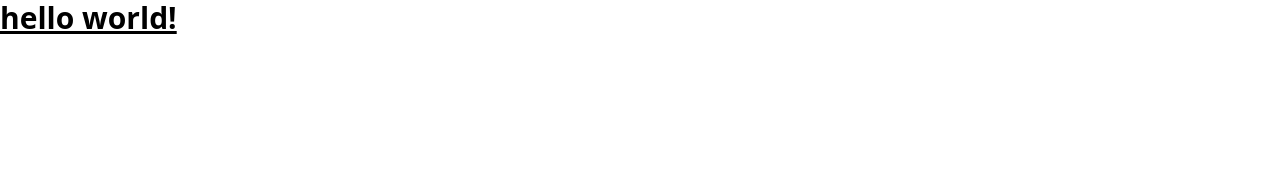
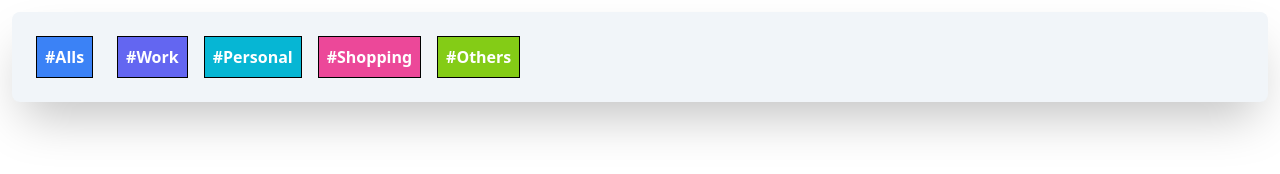
Before and after one commit to Daridjcm/todo-list-app, a website built with Vite: page index.html in a window 1280 px wide. Built offline with nearby package versions, Linux system fonts and the light colour scheme.

Commit message:
Add tags in the header

```diff
--- a/index.html
+++ b/index.html
@@ -9,7 +9,29 @@
 </head>
 
 <body>
-  <h1 class="text-3xl font-bold underline">hello world!</h1>
+  <!-- Buttons -->
+  <div class="flex space-x-4 bg-slate-100 p-4 m-3 rounded-lg shadow-2xl">
+    <button class="bg-blue-500 text-white font-bold p-2 m-2 cursor-pointer border border-black hover:bg-blue-600
+    focus:outline-dashed focus:border-black focus:shadow-outline-blue active:bg-blue-900 transition duration-300 ease-in-out">
+      #Alls
+    </button>
+    <button class="bg-indigo-500 text-white font-bold p-2 m-2 cursor-pointer border border-black hover:bg-indigo-600
+    focus:outline-dashed focus:border-black focus:shadow-outline-blue active:bg-indigo-900 transition duration-300 ease-in-out">
+      #Work
+    </button>
+    <button class="bg-cyan-500 text-white font-bold p-2 m-2 cursor-pointer border border-black hover:bg-cyan-600
+    focus:outline-dashed focus:border-black focus:shadow-outline-cyan active:bg-cyan-900 transition duration-300 ease-in-out">
+      #Personal
+    </button>
+    <button class="bg-pink-500 text-white font-bold p-2 m-2 cursor-pointer border border-black hover:bg-pink-600
+    focus:outline-dashed focus:border-black focus:shadow-outline-pink active:bg-pink-900 transition duration-300 ease-in-out">
+      #Shopping
+    </button>
+    <button class="bg-lime-500 text-white font-bold p-2 m-2 cursor-pointer border border-black hover:bg-lime-600
+    focus:outline-dashed focus:border-black focus:shadow-outline-lime active:bg-lime-900 transition duration-300 ease-in-out">
+      #Others
+    </button>
+  </div>
   <script type="module" src="/main.js"></script>
 </body>
 
```
